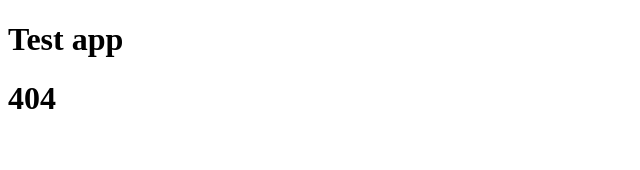
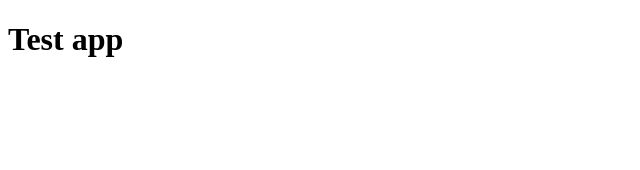
Before and after one commit to Mostafasaffari/React-Topia-Design, a React (Create React App) app: page / in a window 1280 px wide. Before the commit this address had no page. Shown: the top 170 px of the page, without its empty margins (0-640 px from the left). Built offline with nearby package versions, Linux system fonts and the light colour scheme.

Commit message:
fix: swich tag move to connected router in router.ts

```diff
--- a/src/Router.tsx
+++ b/src/Router.tsx
@@ -13,12 +13,12 @@ const Router: React.FC = () => {
       <ThemeProvider theme={store.getState().AppSetting.theme}>
         <BrowserRouter>
           <Suspense fallback={<div />}>
-            <Switch>
-              <ConnectedRouter history={history}>
+            <ConnectedRouter history={history}>
+              <Switch>
                 <Route exact path="/" component={App} />
                 <Route component={() => <h1>404</h1>} />
-              </ConnectedRouter>
-            </Switch>
+              </Switch>
+            </ConnectedRouter>
           </Suspense>
         </BrowserRouter>
       </ThemeProvider>
```
